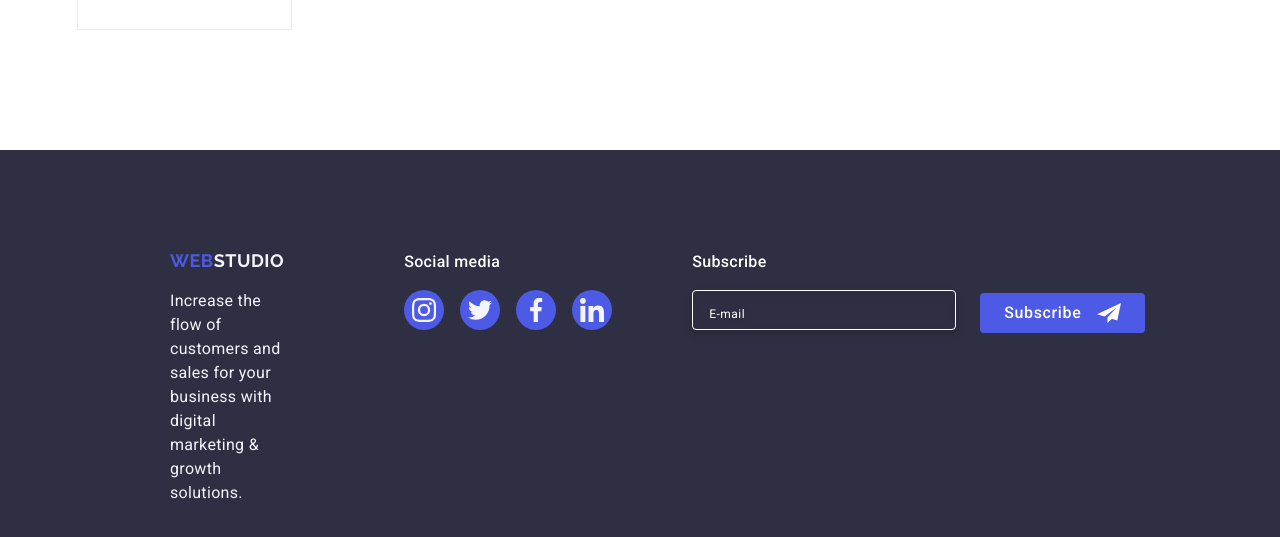
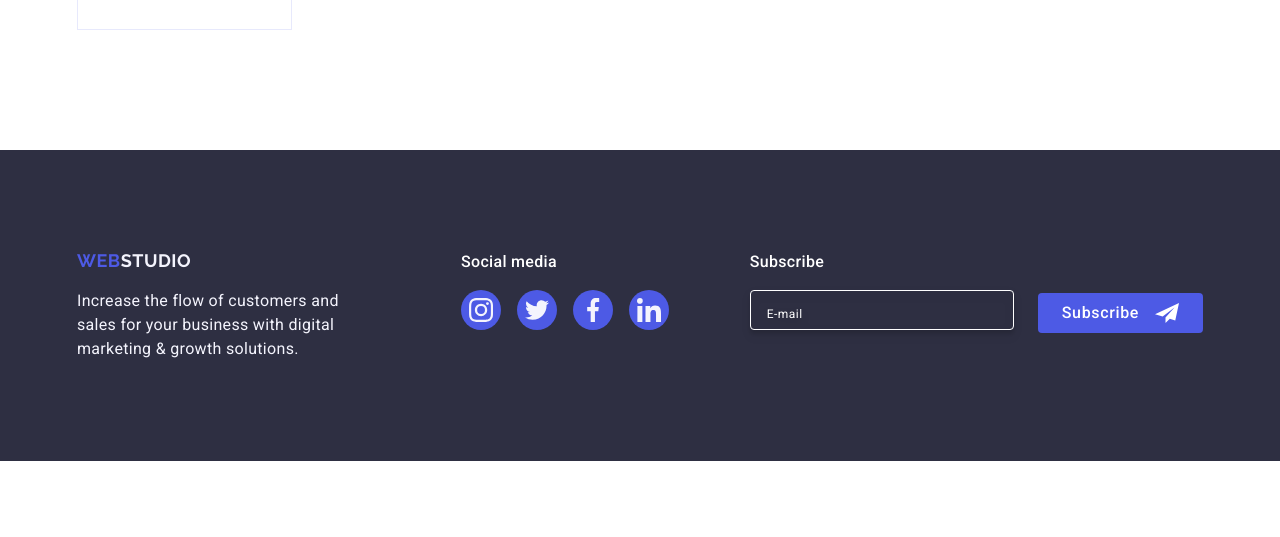
Before and after one commit to mariabykova23/goit-markup-hw-06, a plain HTML site: page index.html in a window 1280 px wide. Shown: the part 2797-3334 px from the top of the page. After the commit the page ends 3258 px from the top, so only its background shows below. Drawn offline with nearby package versions, Linux system fonts and the light colour scheme.

Commit message:
Update styles.css

```diff
--- a/css/styles.css
+++ b/css/styles.css
@@ -1084,8 +1084,7 @@ a .team-link-item {
     align-items: center;
     flex-wrap: wrap;
     gap: 72px;
-    padding-left: 109px;
-    padding-right: 148px;
+    padding-left: 92px;
   }
 
   .footer-first-block {
@@ -1328,8 +1327,8 @@ a .team-link-item {
     align-items: baseline;
     flex-wrap: nowrap;
     gap: 80px;
-    /* padding-left: 0;
-    padding-right: 0; */
+    padding-left: 16px;
+    padding-right: 16px;
   }
 
   .footer-first-block {
```
